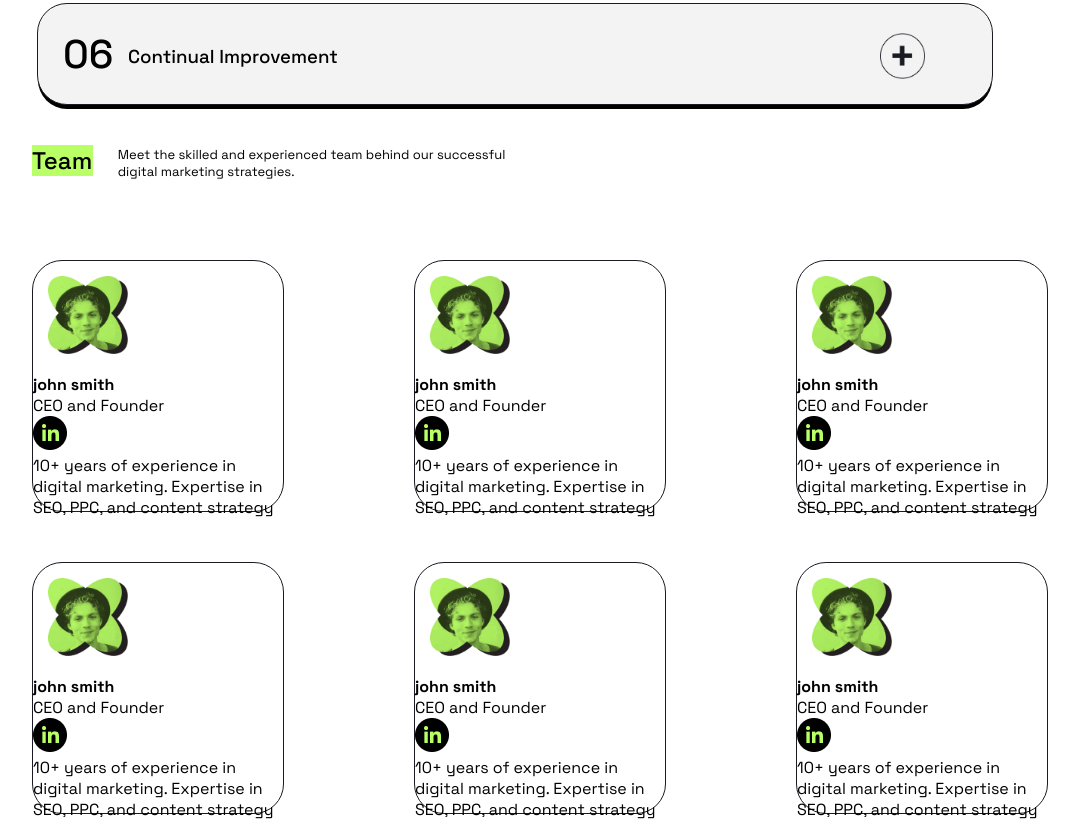
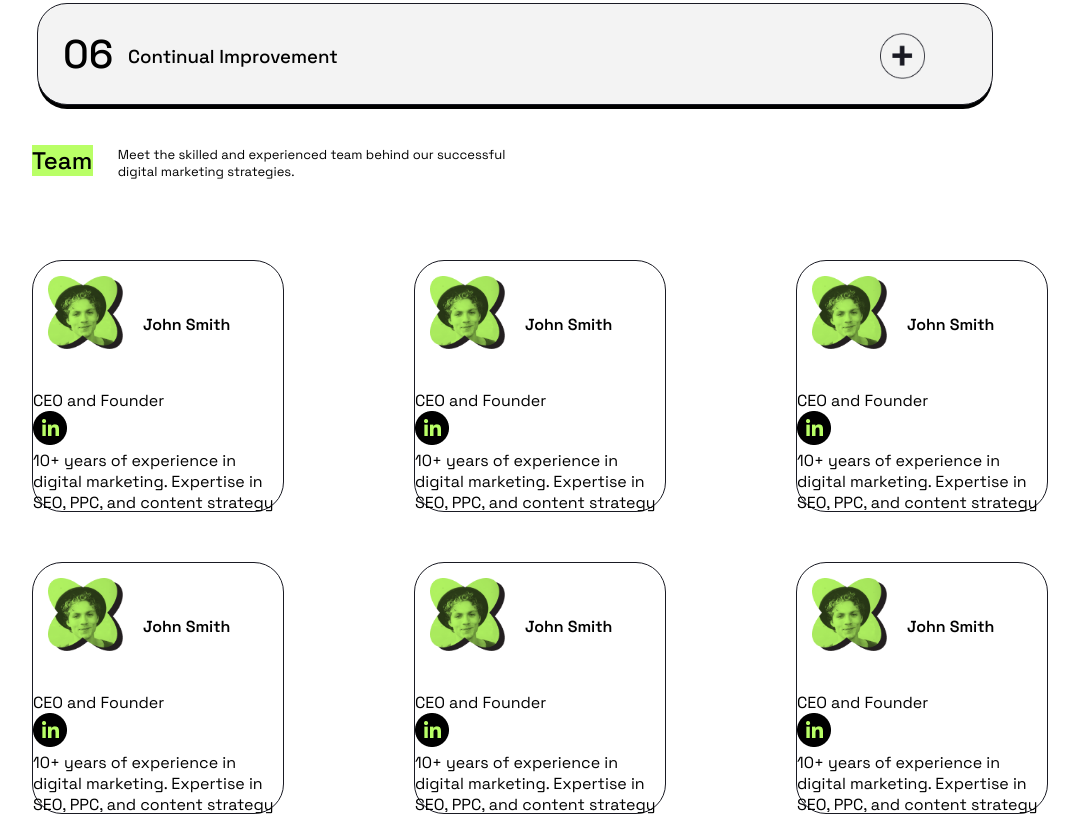
Before and after one commit to zaenuril/Clone-Web, a website: page index.html in a window 1280 px wide. Shown: the part 2601-3421 px from the top of the page, without its empty margins (98-1177 px from the left). Drawn offline with Linux system fonts and the light colour scheme.

Commit message:
perubahan kecil

```diff
--- a/index.html
+++ b/index.html
@@ -179,42 +179,42 @@
         <section class="group-team">
             <div class="body-group">
                 <img class="img-1" src="assets/Picture.png" alt="picture">
-                <h4>john smith</h4>
+                <h4>John Smith</h4>
                 <p>CEO and Founder</p>
                 <img class="img-2" src="assets/Social icon.png" alt="social">
                 <p>10+ years of experience in digital marketing. Expertise in SEO, PPC, and content strategy</p>
             </div>
             <div class="body-group">
                 <img class="img-1" src="assets/Picture.png" alt="picture">
-                <h4>john smith</h4>
+                <h4>John Smith</h4>
                 <p>CEO and Founder</p>
                 <img class="img-2" src="assets/Social icon.png" alt="social">
                 <p>10+ years of experience in digital marketing. Expertise in SEO, PPC, and content strategy</p>
             </div>
             <div class="body-group">
                 <img class="img-1" src="assets/Picture.png" alt="picture">
-                <h4>john smith</h4>
+                <h4>John Smith</h4>
                 <p>CEO and Founder</p>
                 <img class="img-2" src="assets/Social icon.png" alt="social">
                 <p>10+ years of experience in digital marketing. Expertise in SEO, PPC, and content strategy</p>
             </div>
             <div class="body-group">
                 <img class="img-1" src="assets/Picture.png" alt="picture">
-                <h4>john smith</h4>
+                <h4>John Smith</h4>
                 <p>CEO and Founder</p>
                 <img class="img-2" src="assets/Social icon.png" alt="social">
                 <p>10+ years of experience in digital marketing. Expertise in SEO, PPC, and content strategy</p>
             </div>
             <div class="body-group">
                 <img class="img-1" src="assets/Picture.png" alt="picture">
-                <h4>john smith</h4>
+                <h4>John Smith</h4>
                 <p>CEO and Founder</p>
                 <img class="img-2" src="assets/Social icon.png" alt="social">
                 <p>10+ years of experience in digital marketing. Expertise in SEO, PPC, and content strategy</p>
             </div>
             <div class="body-group">
                 <img class="img-1" src="assets/Picture.png" alt="picture">
-                <h4>john smith</h4>
+                <h4>John Smith</h4>
                 <p>CEO and Founder</p>
                 <img class="img-2" src="assets/Social icon.png" alt="social">
                 <p>10+ years of experience in digital marketing. Expertise in SEO, PPC, and content strategy</p>
--- a/style.css
+++ b/style.css
@@ -449,11 +449,14 @@
     margin: 50px 0 0 130px;
 }
 
-.body-group > h4 p{
-    font-size: 10px;
+.body-group > h4{
+    position: relative;
+    bottom: 55px;
+    left: 110px;
+    font-weight: 600;
 }
 
 .img-1{
-    width: 80px;
+    width: 75px;
     padding: 15px;
 }
```
